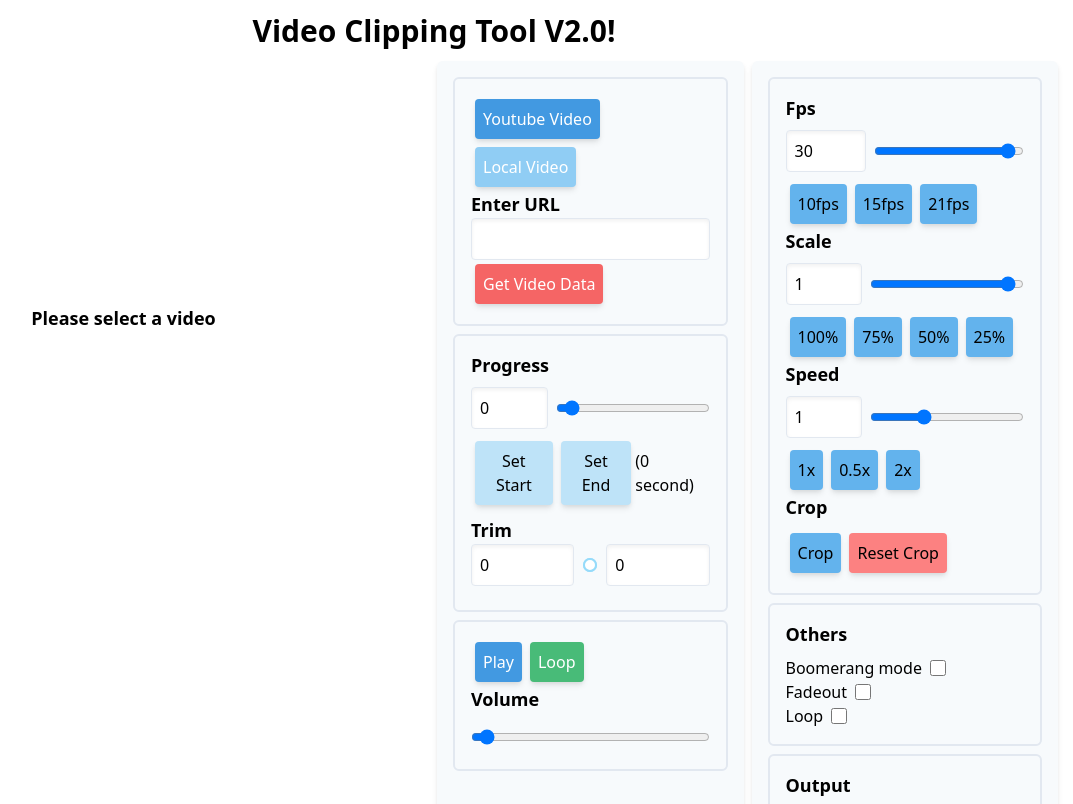
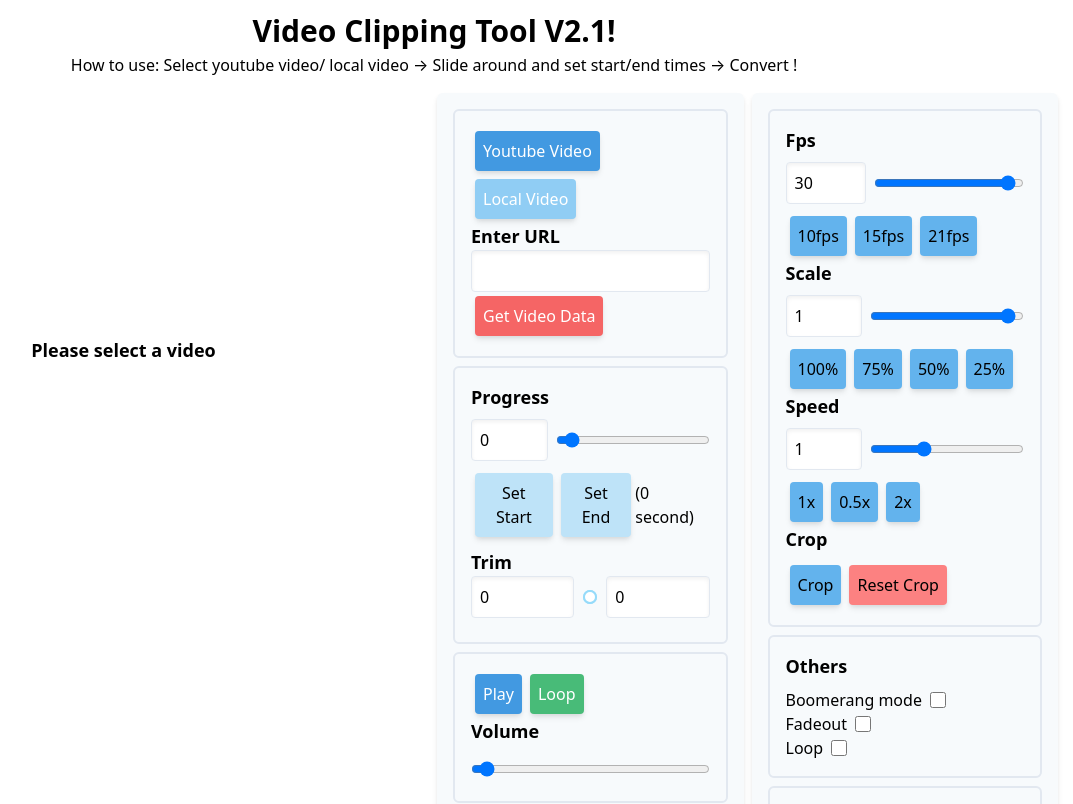
Before and after one commit to hamzaabamboo/video-clipper, a Next.js app: page / in a window 1280 px wide. Shown: the top 804 px of the page, without its empty margins (206-1279 px from the left). Built offline with nearby package versions, Linux system fonts and the light colour scheme.

Commit message:
:sparkles: fix stuff

```diff
--- a/pages/index.tsx
+++ b/pages/index.tsx
@@ -8,7 +8,7 @@ import { Textfield } from "components/forms/Textfield";
 import { Section } from "components/Section";
 import { Typography } from "components/Typography";
 import { MEDIA_TYPES } from "constants/mediaTypes";
-import { clipStream, ffmpeg } from "lib/clipper";
+import { clipStream } from "lib/clipper";
 import { convertToCorrectFormat } from "lib/convertToCorrectFormat";
 import { downloadVideo } from "lib/downloadVideo";
 import { liveTranscodeTs } from "lib/liveTranscode";
@@ -328,9 +328,13 @@ const App = () => {
     <div className="flex justify-start flex-col items-center min-h-screen w-screen py-2">
       <div>
         <Typography size="text-3xl" weight="font-bold" align="text-center">
-          Video Clipping Tool V2.0!
+          Video Clipping Tool V2.1!
         </Typography>
       </div>
+      <Typography size="text-md" align="text-center">
+        How to use: Select youtube video/ local video &rarr; Slide around and
+        set start/end times &rarr; Convert !
+      </Typography>
       <div className="flex flex-col lg:flex-row py-2 px-4 w-full lg:h-full">
         <div className="flex flex-col p-2 w-full lg:w-4/5 justify-start xl:justify-between">
           <div className="xl:h-full flex flex-col flex-grow-0 xl:justify-center">
```
Also changed, not shown: 1 other file (tests, documents, lock files or other folders).
